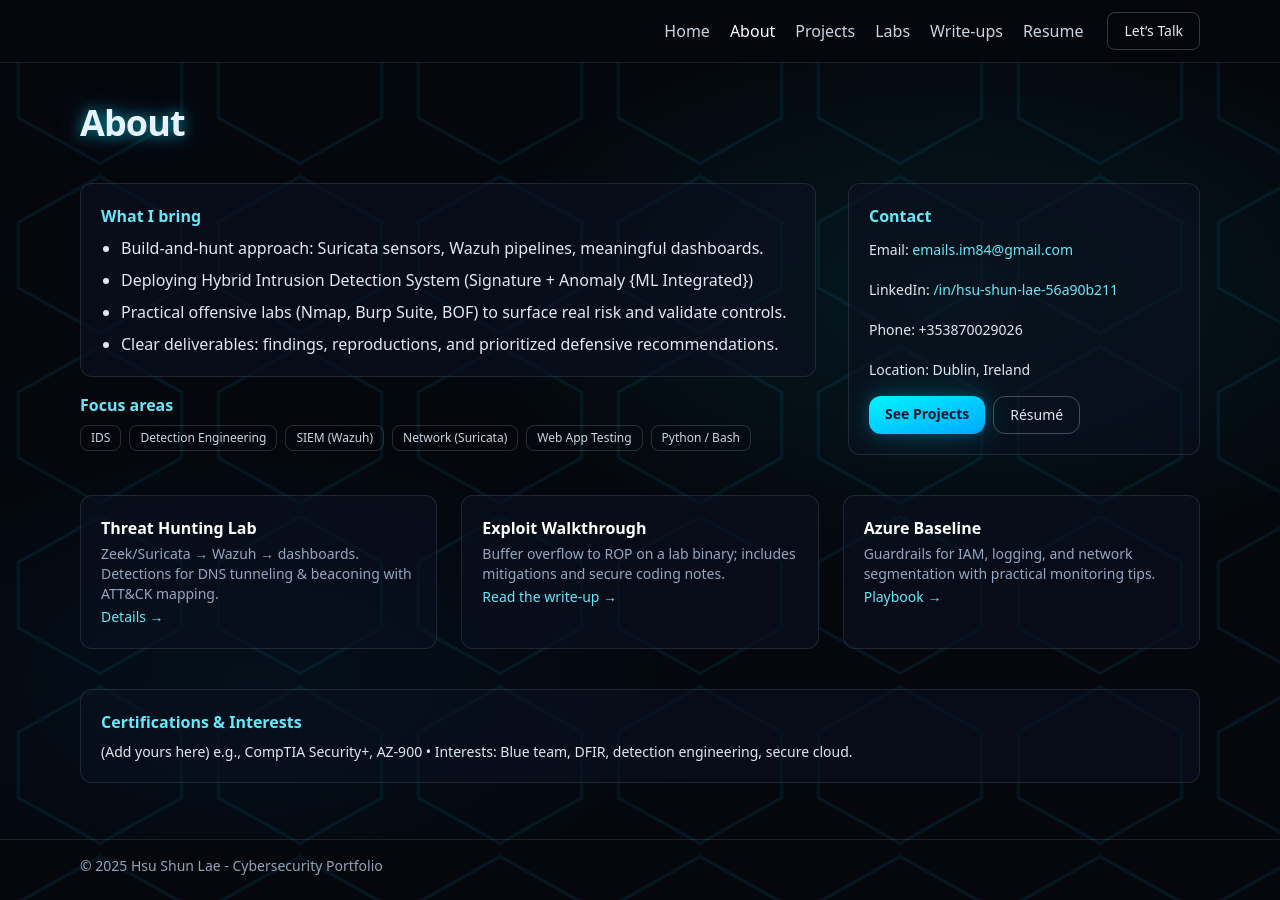
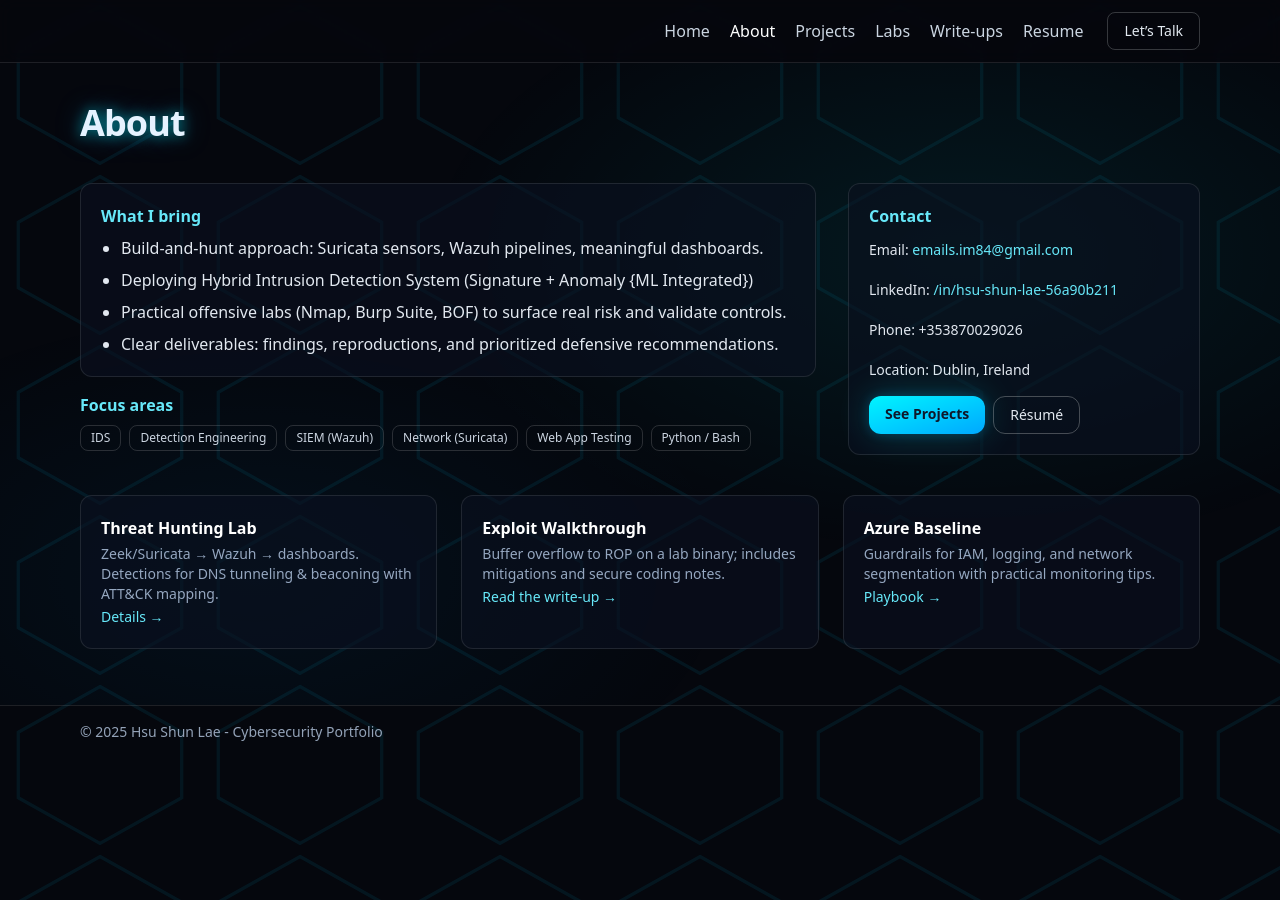
Before and after one commit to HsuShunLae/HsuShunLae.github.io, a Jekyll site: the page built from about.md, in a window 1280 px wide. Built offline with Jekyll 4.4.1, drawn with Linux system fonts in a browser that asks for light colours; nearby versions of some CDN libraries.

Commit message:
Update about.md

```diff
--- a/about.md
+++ b/about.md
@@ -68,11 +68,3 @@ permalink: /about
     <a href="/projects" class="text-cyan-300 hover:underline text-sm">Playbook →</a>
   </div>
 </div>
-
-<!-- Optional: certifications / interests -->
-<div class="mt-10 rounded-xl border border-white/10 bg-panel/60 p-5">
-  <h3 class="mb-2 text-cyan-300 font-semibold">Certifications & Interests</h3>
-  <p class="text-slate-200 text-sm">
-    (Add yours here) e.g., CompTIA Security+, AZ-900 • Interests: Blue team, DFIR, detection engineering, secure cloud.
-  </p>
-</div>
```
